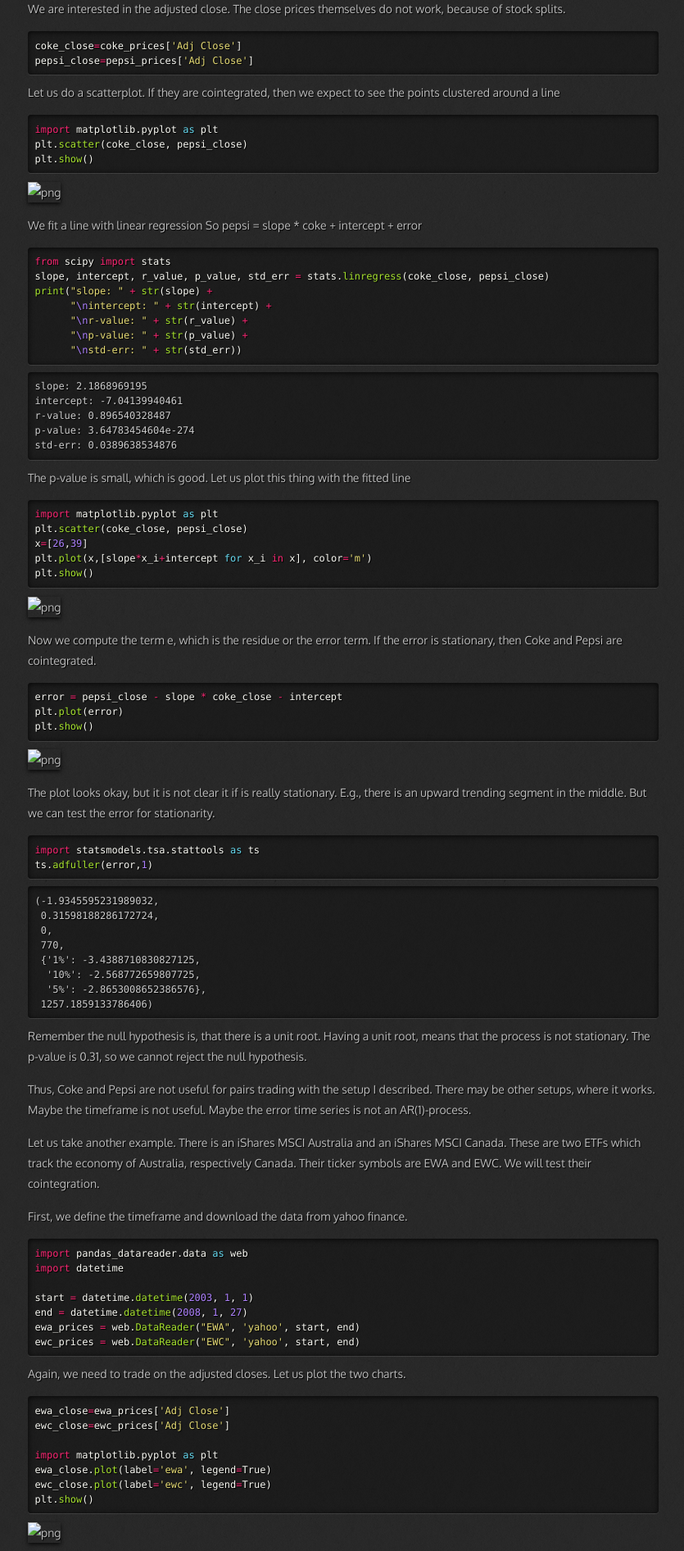
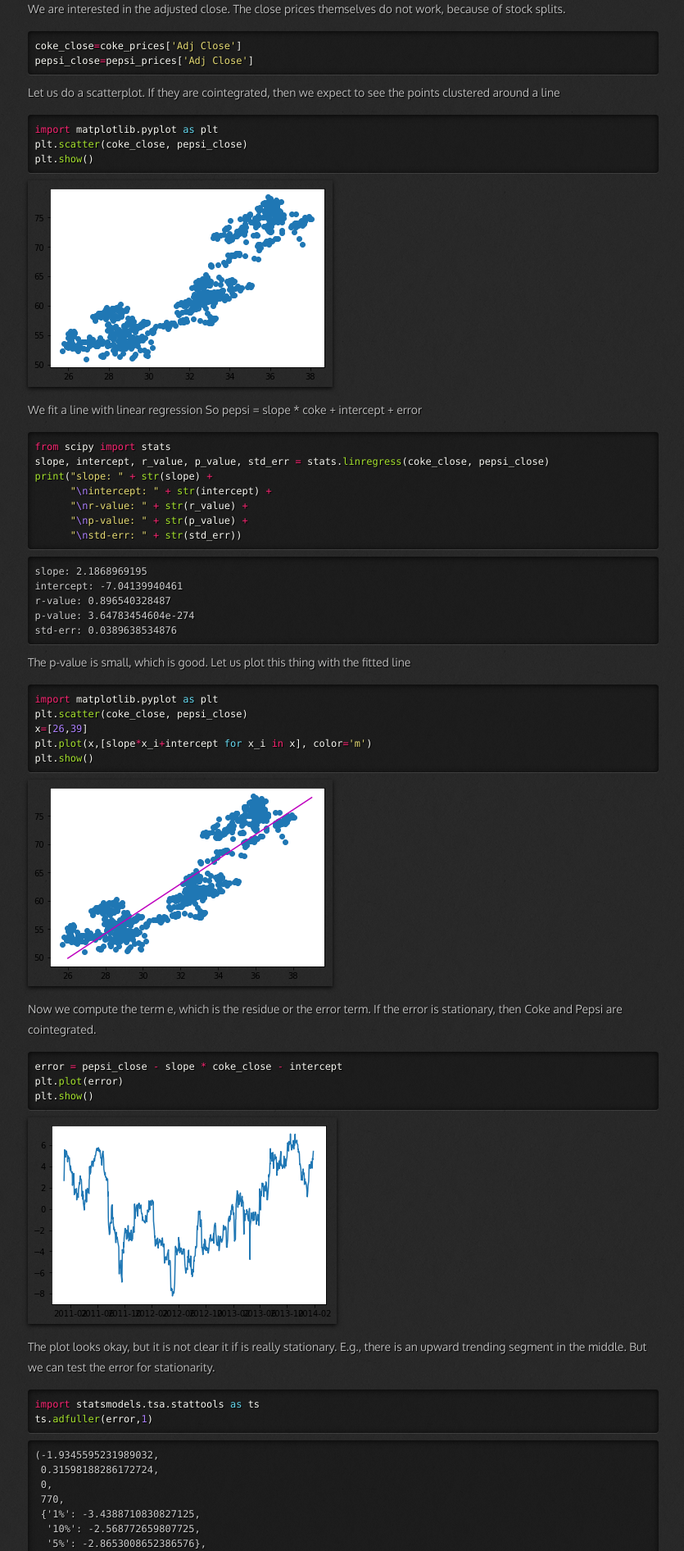
Before and after one commit to hkopp/hkopp.github.io, a Jekyll site: the page built from _posts/2017-07-13-identifying-asset-pairs-for-pairs-trading.md, in a window 1280 px wide. Shown: the part 1628-3520 px from the top of the page at 82% size, without its empty margins (21-856 px from the left). Built offline with Jekyll 4.4.1, drawn with Linux system fonts in a browser that asks for light colours; nearby versions of some CDN libraries; formulas are drawn with MathJax 3.

Commit message:
forgot pngs for pairs trading article

````diff
--- a/_posts/2017-07-13-identifying-asset-pairs-for-pairs-trading.md
+++ b/_posts/2017-07-13-identifying-asset-pairs-for-pairs-trading.md
@@ -78,7 +78,7 @@
 ## Code
 For this code I have set up a Jupyter notebook and converted it to
 markdown. If you are interested in toying around with the data
-yourself you can download the full notebook [here]({{ site.url }}/assets/identifying_asset_pairs_for_pairs_trading/pairs_trading.ipynb).
+yourself you can download the full notebook [here]({{ site.url }}/assets/identifying-asset-pairs-for-pairs-trading/pairs_trading.ipynb).
 We test cointegration between the stock prices of Coca Cola and Pepsi,
 since they may be exposed to the same economical factors.
 
@@ -198,7 +198,7 @@
 ```
 
 
-![png]({{ site.url }}/assets/identifying_asset_pairs_for_pairs_trading/pairs_trading_7_0.png)
+![png]({{ site.url }}/assets/identifying-asset-pairs-for-pairs-trading/pairs_trading_7_0.png)
 
 
 We fit a line with linear regression
@@ -235,7 +235,7 @@
 ```
 
 
-![png]({{ site.url }}/assets/identifying_asset_pairs_for_pairs_trading/pairs_trading_11_0.png)
+![png]({{ site.url }}/assets/identifying-asset-pairs-for-pairs-trading/pairs_trading_11_0.png)
 
 
 Now we compute the term e, which is the residue or the error term.
@@ -249,7 +249,7 @@
 ```
 
 
-![png]({{ site.url }}/assets/identifying_asset_pairs_for_pairs_trading/pairs_trading_13_0.png)
+![png]({{ site.url }}/assets/identifying-asset-pairs-for-pairs-trading/pairs_trading_13_0.png)
 
 
 The plot looks okay, but it is not clear it if is really stationary.
@@ -313,7 +313,7 @@
 ```
 
 
-![png]({{ site.url }}/assets/identifying_asset_pairs_for_pairs_trading/pairs_trading_19_0.png)
+![png]({{ site.url }}/assets/identifying-asset-pairs-for-pairs-trading/pairs_trading_19_0.png)
 
 
 We can see that they have common jumps, so we can go on to the next step: drawing a scatterplot.
@@ -326,7 +326,7 @@
 ```
 
 
-![png]({{ site.url }}/assets/identifying_asset_pairs_for_pairs_trading/pairs_trading_21_0.png)
+![png]({{ site.url }}/assets/identifying-asset-pairs-for-pairs-trading/pairs_trading_21_0.png)
 
 
 This fairly looks like a line. Perfect. So we fit a line.
@@ -358,7 +358,7 @@
 ```
 
 
-![png]({{ site.url }}/assets/identifying_asset_pairs_for_pairs_trading/pairs_trading_24_0.png)
+![png]({{ site.url }}/assets/identifying-asset-pairs-for-pairs-trading/pairs_trading_24_0.png)
 
 
 Looks great. Now we compute the error and test if it is mean-reverting.
@@ -371,7 +371,7 @@
 ```
 
 
-![png]({{ site.url }}/assets/identifying_asset_pairs_for_pairs_trading/pairs_trading_26_0.png)
+![png]({{ site.url }}/assets/identifying-asset-pairs-for-pairs-trading/pairs_trading_26_0.png)
 
 
 
````
Also changed, not shown: assets/identifying-asset-pairs-for-pairs-trading/pairs_trading_11_0.png (added), assets/identifying-asset-pairs-for-pairs-trading/pairs_trading_13_0.png (added), assets/identifying-asset-pairs-for-pairs-trading/pairs_trading_19_0.png (added), assets/identifying-asset-pairs-for-pairs-trading/pairs_trading_21_0.png (added), assets/identifying-asset-pairs-for-pairs-trading/pairs_trading_24_0.png (added), assets/identifying-asset-pairs-for-pairs-trading/pairs_trading_26_0.png (added), assets/identifying-asset-pairs-for-pairs-trading/pairs_trading_7_0.png (added), 1 other file.
